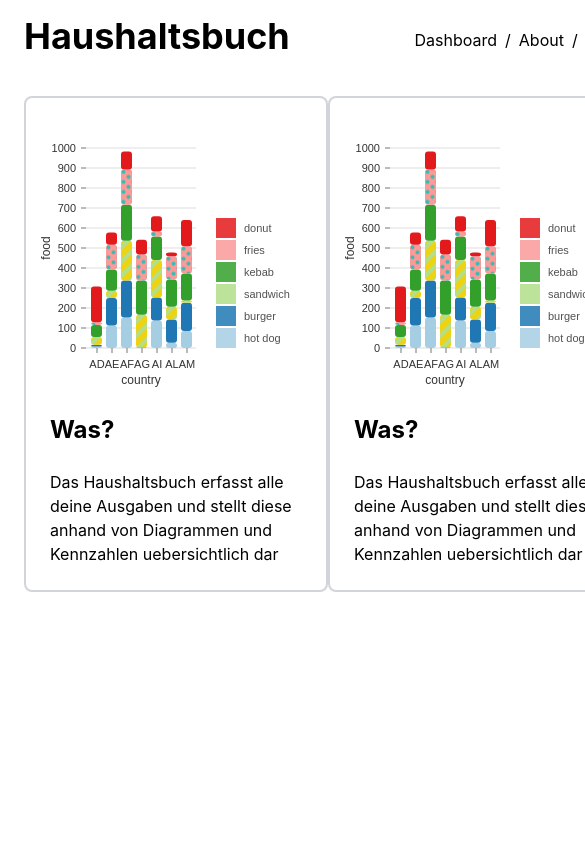
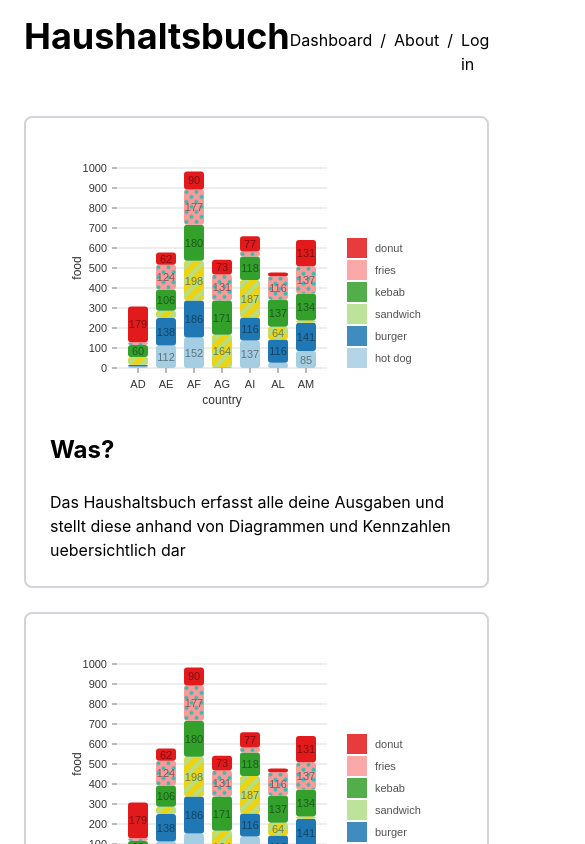
Before and after one commit to zmzlois/nivo-nextjs, a Next.js app in the folder my-project/: page / in a window 390 px wide. Shown: the top 844 px of the page, 585 px wide, since content can reach past the window. Built offline with nearby package versions, Linux system fonts and the light colour scheme.

Commit message:
Accessibility optimized

```diff
--- a/my-project/pages/index.tsx
+++ b/my-project/pages/index.tsx
@@ -10,8 +10,8 @@ export default function Index() {
     <div>
       <Layout>
         <Navbar page="index" />
-        <div className="flex sm:flex-col lg:flex-row sm:gap-6 lg:gap-12">
-          <div className="flex border-2 rounded-lg border-gray-300 flex-wrap justify-between scale-100 hover:scale-110 ease-in duration-100">
+        <div className="flex flex-col lg:flex-row gap-6 lg:gap-12">
+          <div className="flex border-2 rounded-lg border-gray-300 flex-wrap md:justify-between justify-center scale-100 hover:scale-110 ease-in duration-100">
             <NivoBar />
             <div className="flex flex-col sm:w-[20vw] lg:w-[40vw]">
               <h1 className="flex text-2xl font-bold pt-4 px-6">Was?</h1>
@@ -21,7 +21,7 @@ export default function Index() {
               </p>
             </div>
           </div>
-          <div className="flex border-2 rounded-lg border-gray-300 flex-wrap justify-between scale-100 hover:scale-110 ease-in duration-100">
+          <div className="flex border-2 rounded-lg border-gray-300 flex-wrap md:justify-between justify-center scale-100 hover:scale-110 ease-in duration-100">
             <NivoBar />
             <div className="flex flex-col sm:w-[20vw] lg:w-[40vw]">
               <h1 className="flex text-2xl font-bold pt-4 px-6">Was?</h1>
--- a/my-project/styles/Home.module.css
+++ b/my-project/styles/Home.module.css
@@ -129,7 +129,7 @@
 }
 
 .smallchart {
-  min-width: 300px;
+  min-width: 400px;
   min-height: 300px;
   height: 30vh;
   width: 40vw;
```
